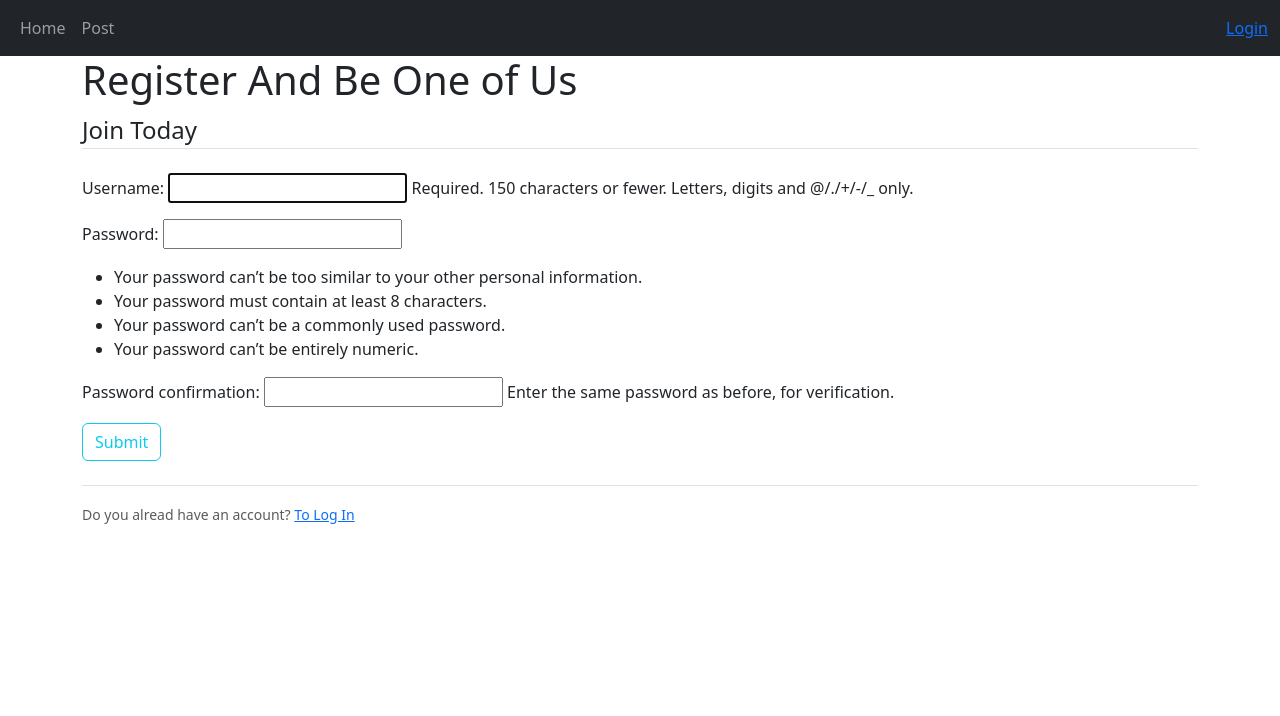
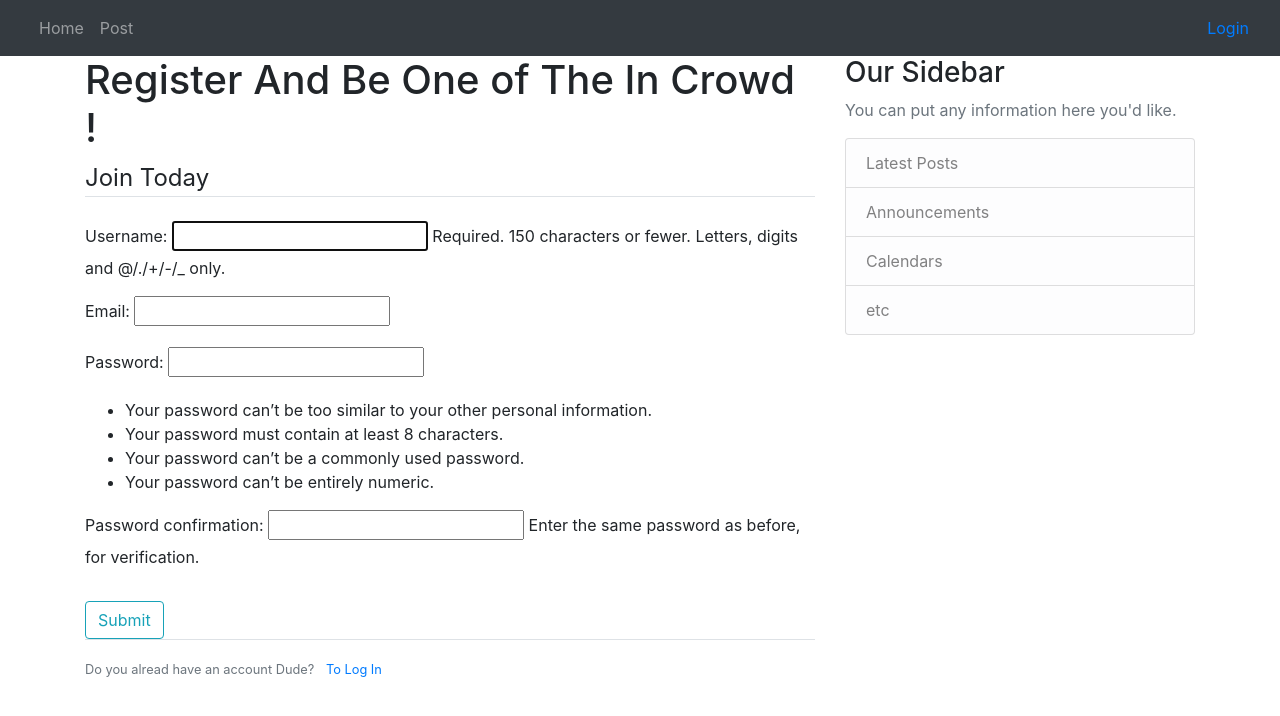
Before and after one commit to Spondycode/mybase-django, a Django app: page /register/ in a window 1280 px wide. Shown: the top 716 px of the page. Run offline with Django 4.2, Linux system fonts and the light colour scheme; some libraries are stand-ins or nearby versions.

Commit message:
sorted out the registration page

```diff
--- a/djangowebsite/settings.py
+++ b/djangowebsite/settings.py
@@ -27,6 +27,7 @@ INSTALLED_APPS = [
     'django.contrib.sessions',
     'django.contrib.messages',
     'django.contrib.staticfiles',
+    'crispy_forms'
 ]
 
 MIDDLEWARE = [
--- a/main/templates/main/base.html
+++ b/main/templates/main/base.html
@@ -1,48 +1,58 @@
 {% load static %}
 <!DOCTYPE html>
-<html lang="en">
+<html>
 <head>
-    <title>{% block title %}My Site{% endblock %}</title>
-    <meta charset="UTF-8">
-    <meta name="viewport" content="width=device-width, initial-scale=1">
-    <link href="https://cdn.jsdelivr.net/npm/bootstrap@5.3.1/dist/css/bootstrap.min.css" rel="stylesheet" integrity="sha384-4bw+/aepP/YC94hEpVNVgiZdgIC5+VKNBQNGCHeKRQN+PtmoHDEXuppvnDJzQIu9" crossorigin="anonymous">
-    <link href="css/style.css" rel="stylesheet">
+
+    <!-- Required meta tags -->
+    <meta charset="utf-8">
+    <meta name="viewport" content="width=device-width, initial-scale=1, shrink-to-fit=no">
+
+    <!-- Bootstrap CSS -->
+    <link rel="stylesheet" href="https://maxcdn.bootstrapcdn.com/bootstrap/4.0.0/css/bootstrap.min.css" integrity="sha384-Gn5384xqQ1aoWXA+058RXPxPg6fy4IWvTNh0E263XmFcJlSAwiGgFAW/dAiS6JXm" crossorigin="anonymous">
+
+
+    {% if title %}
+        <title>Django - {{ title }}</title>
+    {% else %}
+        <title>Django </title>
+    {% endif %}
 </head>
 <body>
-      <nav class="navbar navbar-expand-lg navbar-dark bg-dark">
-        <div class="container-fluid">
-          <div>
-            <ul class="navbar-nav">
-              <li class="nav-item">
-                <a class="nav-link" href="/">Home</a>
-              </li>
-              <li class="nav-item">
-                <a class="nav-link" href="/create-post">Post</a>
-              </li>
-            </ul>
-          </div>
-          <div>
-            <ul class="navbar-nav">
-              <li class="nav-item">
-                <a class"nav-link" href="{% url 'login'  %}">Login</a>
-              </li>
-            </ul>
-          </div>
-        </div>
-      </nav>
-    <div class="container">
+    {% include 'main/navbar.html' %}
+
+
+    <main role="main" class="container">
+      <div class="row">
+        <div class="col-md-8">
           {% if messages %}
             {% for message in messages %}
-          <div class="alert alert{{ message.tags }}">
+              <div class="alert alert-{{ message.tags }}">
                 {{ message }}
               </div>
             {% endfor %}
           {% endif %}
-      {% block content %}
-      {% endblock %}
+          {% block content %}{% endblock %}
         </div>
+        <div class="col-md-4">
+          <div class="content-section">
+            <h3>Our Sidebar</h3>
+            <p class='text-muted'>You can put any information here you'd like.
+              <ul class="list-group">
+                <li class="list-group-item list-group-item-light">Latest Posts</li>
+                <li class="list-group-item list-group-item-light">Announcements</li>
+                <li class="list-group-item list-group-item-light">Calendars</li>
+                <li class="list-group-item list-group-item-light">etc</li>
+              </ul>
+            </p>
+          </div>
+        </div>
+      </div>
+    </main>
 
-    <script src="https://cdn.jsdelivr.net/npm/@popperjs/core@2.11.8/dist/umd/popper.min.js" integrity="sha384-I7E8VVD/ismYTF4hNIPjVp/Zjvgyol6VFvRkX/vR+Vc4jQkC+hVqc2pM8ODewa9r" crossorigin="anonymous"></script>
-<script src="https://cdn.jsdelivr.net/npm/bootstrap@5.3.1/dist/js/bootstrap.min.js" integrity="sha384-Rx+T1VzGupg4BHQYs2gCW9It+akI2MM/mndMCy36UVfodzcJcF0GGLxZIzObiEfa" crossorigin="anonymous"></script>
+    <!-- Optional JavaScript -->
+    <!-- jQuery first, then Popper.js, then Bootstrap JS -->
+    <script src="https://code.jquery.com/jquery-3.2.1.slim.min.js" integrity="sha384-KJ3o2DKtIkvYIK3UENzmM7KCkRr/rE9/Qpg6aAZGJwFDMVNA/GpGFF93hXpG5KkN" crossorigin="anonymous"></script>
+    <script src="https://cdnjs.cloudflare.com/ajax/libs/popper.js/1.12.9/umd/popper.min.js" integrity="sha384-ApNbgh9B+Y1QKtv3Rn7W3mgPxhU9K/ScQsAP7hUibX39j7fakFPskvXusvfa0b4Q" crossorigin="anonymous"></script>
+    <script src="https://maxcdn.bootstrapcdn.com/bootstrap/4.0.0/js/bootstrap.min.js" integrity="sha384-JZR6Spejh4U02d8jOt6vLEHfe/JQGiRRSQQxSfFWpi1MquVdAyjUar5+76PVCmYl" crossorigin="anonymous"></script>
 </body>
 </html>
--- /dev/null
+++ b/main/templates/main/navbar.html
@@ -0,0 +1,22 @@
+
+      <nav class="navbar navbar-expand-lg navbar-dark bg-dark">
+        <div class="container-fluid">
+          <div>
+            <ul class="navbar-nav">
+              <li class="nav-item">
+                <a class="nav-link" href="/">Home</a>
+              </li>
+              <li class="nav-item">
+                <a class="nav-link" href="/create-post">Post</a>
+              </li>
+            </ul>
+          </div>
+          <div>
+            <ul class="navbar-nav">
+              <li class="nav-item">
+                <a class"nav-link" href="{% url 'login'  %}">Login</a>
+              </li>
+            </ul>
+          </div>
+        </div>
+      </nav>
--- a/main/urls.py
+++ b/main/urls.py
@@ -3,4 +3,5 @@ from . import views
 
 urlpatterns = [
     path('', views.home, name='home'),
+    path('about/', views.about, name='about'),
 ]
--- a/main/views.py
+++ b/main/views.py
@@ -2,3 +2,7 @@ from django.shortcuts import render
 
 def home(request):
     return render(request, 'main/home.html')
+
+
+def about(request):
+    return render(request, 'main/about.html')
--- /dev/null
+++ b/users/forms.py
@@ -0,0 +1,11 @@
+from django import forms
+from django.contrib.auth.models import User
+from django.contrib.auth.forms import UserCreationForm
+
+
+class UserRegisterForm(UserCreationForm):
+    email = forms.EmailField()
+
+    class Meta:
+        model = User
+        fields = ['username', 'email', 'password1', 'password2']
--- a/users/templates/users/register.html
+++ b/users/templates/users/register.html
@@ -1,9 +1,10 @@
 {% extends 'main/base.html' %}
+{% load crispy_forms_tags %}
 
 {% block title %}Register{% endblock %}
 
 {% block content %}
-<h1>Register And Be One of Us</h1>
+<h1>Register And Be One of The In Crowd !</h1>
     <div class="content-section">
       <form method="POST">
         {% csrf_token %}
@@ -12,12 +13,12 @@
           {{ form.as_p }}
         </fieldset>
         <div>
-          <button class="btn btn-outline-info mb-4" type="submit">Submit </button>
+          <button class="btn btn-outline-info" type="submit">Submit </button>
         </div>
       </form>
       <div class="border-top pt-3">
         <small class="text-muted">
-          Do you alread have an account? <a class="ml-2" href="#">To Log In</a>
+          Do you alread have an account Dude? <a class="ml-2" href="{% url 'login'  %}">To Log In</a>
         </small>
       </div>
     </div>
--- a/users/views.py
+++ b/users/views.py
@@ -1,20 +1,20 @@
 from django.shortcuts import render, redirect
-from django.contrib.auth.forms import UserCreationForm
 from django.contrib import messages
-
-
-def login(request):
-    return render(request, 'users/login.html')
+from .forms import UserRegisterForm
 
 
 def register(request):
     if request.method == 'POST':
-        form = UserCreationForm(request.POST)
+        form = UserRegisterForm(request.POST)
         if form.is_valid():
+            form.save()
             username = form.cleaned_data.get('username')
             messages.success(request, f'Account created for {username}!')
             return redirect('home')
     else:
-        form = UserCreationForm()
+        form = UserRegisterForm()
+    return render(request, 'users/register.html', {'form': form})
 
-    return render(request, 'users/register.html', {'form': form})
+
+def login(request):
+    return render(request, 'users/login.html', {})
```
Also changed, not shown: main/static/css/style.css (added, +84 -0 lines), main/templates/main/about.html (added, +13 -0 lines), users/templates/users/login.html (+7 -0 lines), db.sqlite3, 2 other files. Lines whose indentation alone changed are shown as unchanged.
